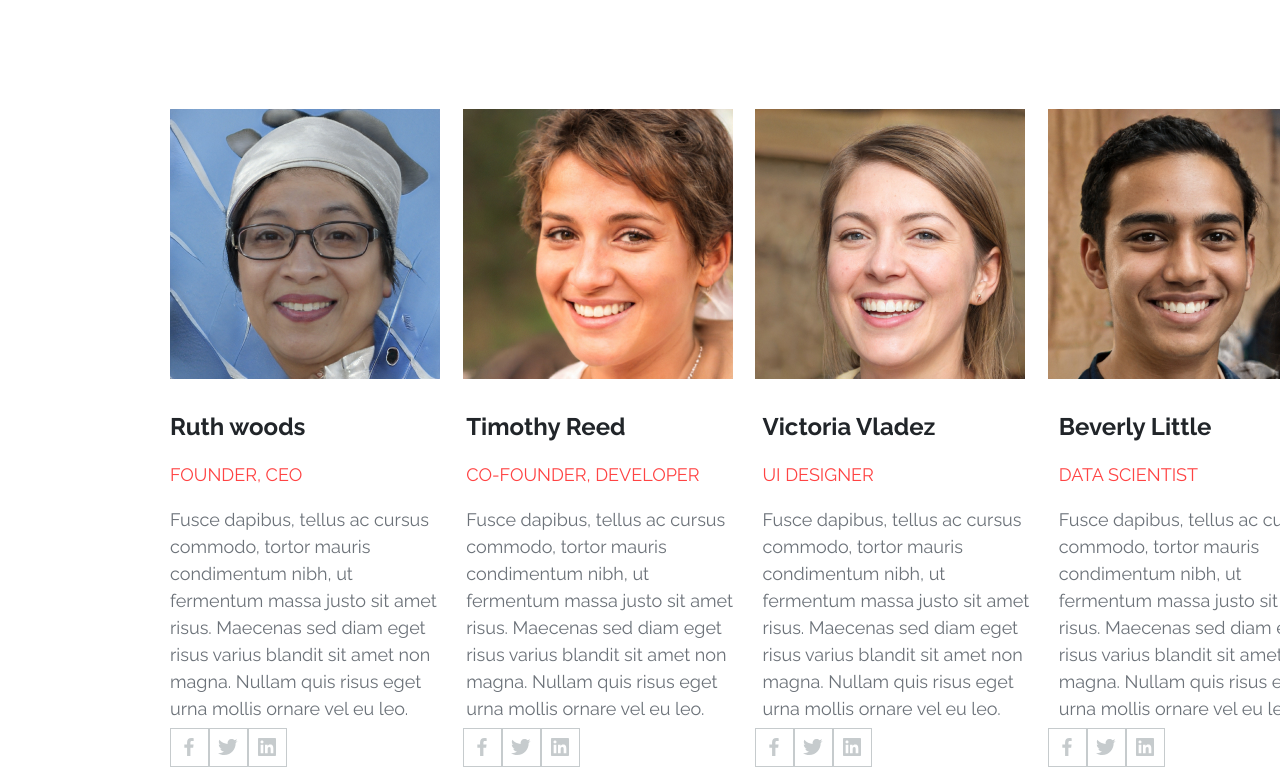
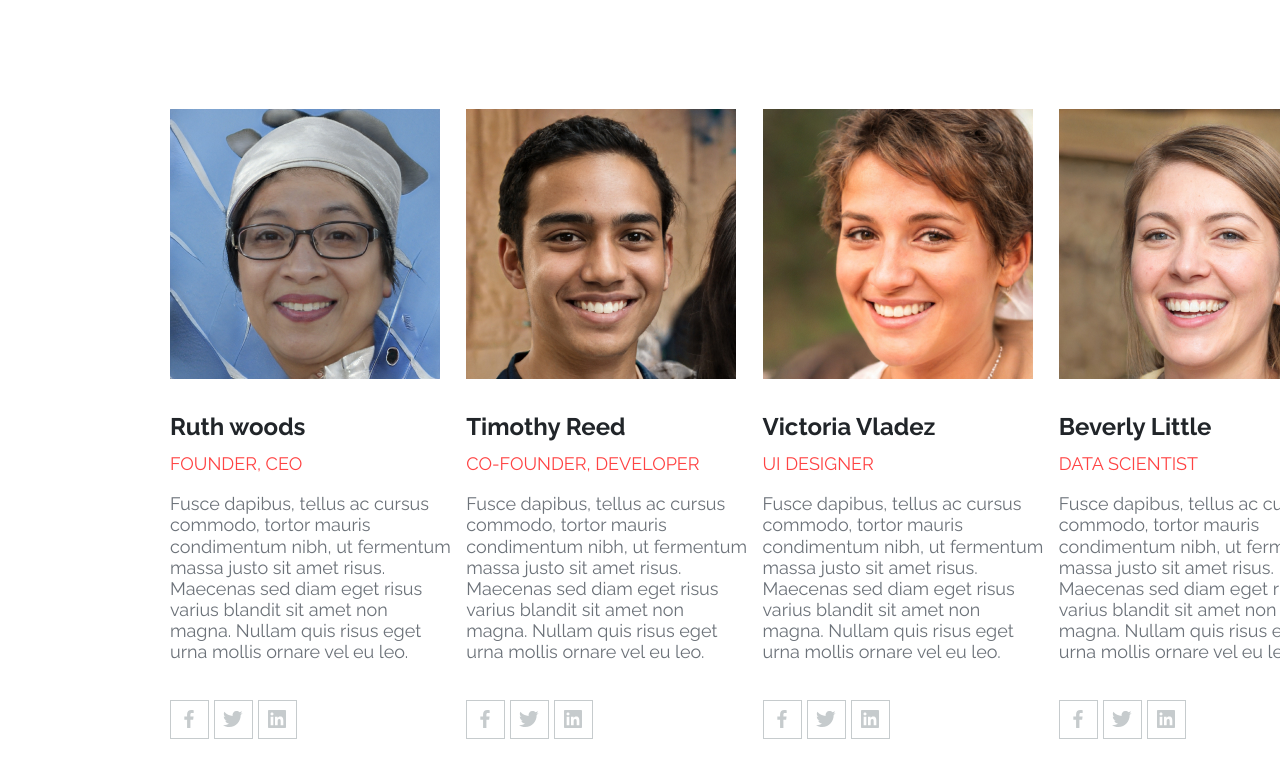
Before and after one commit to IvanPytlyak/IvanPytlyak-First_project, a plain HTML site: page index.html in a window 1280 px wide. Shown: the part 2402-3180 px from the top of the page. Drawn offline with nearby package versions, Linux system fonts and the light colour scheme; files whose address does not match are found by name.

Commit message:
version7

```diff
--- a/css/desctop.css
+++ b/css/desctop.css
@@ -448,6 +448,7 @@ transition-delay: 0.2s;
   background-repeat: no-repeat;
   background-size: 100%;
 }
+
 .twos::after {
   content: 'Project Name';
   text-transform: uppercase;
@@ -654,6 +655,7 @@ h5.backfon {
   margin-top: 114px;
   display: grid;
   grid-template-columns: 1fr 1fr 1fr 1fr;
+  grid-column-gap: 15px;
 }
 
 .sector4 {
@@ -665,13 +667,15 @@ h5.backfon {
   margin-top: 30px;
   display: grid;
   grid-template-columns: 1fr 1fr 1fr 1fr;
-  column-gap: 15px;
+  grid-column-gap: 15px;
 }
 
 #one {
   font-size: 24px;
   font-family:'Raleway';
   font-weight: 700;
+
+  margin-bottom: 0px;
 }
 
 #two {
@@ -684,24 +688,30 @@ h5.backfon {
 }
 
 #tree {
-  margin-top: 17.86px;
+  /* margin-top: 17.86px; */
   font-size: 18px;
   font-family:'Raleway';
   font-weight: 400;
   color: #6C7279;
-  width: 270px;
-  height: 168px;
+  margin-bottom: 0rem;
+  line-height: 21.13px;
 }
+
 
 .link {
   display: grid;
   grid-template-columns: 3fr 3fr 3fr 3fr;
+  grid-column-gap: 15px;
 }
 
 .links1, .links2, .links3, .links4 {
   display: flex;
   justify-content: start;
   margin-top: 37.86px;
+}
+
+#alt1 {
+  margin-right: 5px;
 }
 
 .slide {
--- a/index.html
+++ b/index.html
@@ -101,10 +101,10 @@
 
             <section class="section_tree">
                 <div class="photo">
-                    <div class="sector4"><img src="./img/4 блок/Rectangle 24.jpg" alt="photo1"></div>
-                    <div class="sector4"><img src="./img/4 блок/Rectangle 24 (1).jpg" alt="photo2"></div>
-                    <div class="sector4"><img src="./img/4 блок/Rectangle 24 (2).jpg" alt="photo3"></div>
-                    <div class="sector4"><img src="./img/4 блок/Rectangle 25.jpg" alt="photo5"></div>
+                    <div class="sector4"><img src="./img/4 блок/1.jpg" alt="photo1"></div>
+                    <div class="sector4"><img src="./img/4 блок/2.jpg" alt="photo2"></div>
+                    <div class="sector4"><img src="./img/4 блок/3.jpg" alt="photo3"></div>
+                    <div class="sector4"><img src="./img/4 блок/4.jpg" alt="photo5"></div>
                 </div>
                 <div class="text">
                     <div class="sector5">
@@ -131,27 +131,28 @@
 
                 <section class="link">
                     <div class="links1">
-                        <div><a href="https://ru-ru.facebook.com/"><img src="./img/5 блок/facebook_icon.svg" alt="fecebook"></a></div>
-                        <div><a href="https://twitter.com/?lang=ru"><img src="./img/5 блок/twitter_icon.svg" alt="twitter"></a></div>
-                        <div><a href="https://ru.linkedin.com/"><img src="./img/5 блок/linkedin_icon.svg" alt="linkedin"></a></div>
+                        <div><a id="alt1" href="https://ru-ru.facebook.com/"><img src="./img/5 блок/facebook_icon.svg" alt="fecebook"></a></div>
+                        <div><a id="alt1" href="https://twitter.com/?lang=ru"><img src="./img/5 блок/twitter_icon.svg" alt="twitter"></a></div>
+                        <div><a id="alt1" href="https://ru.linkedin.com/"><img src="./img/5 блок/linkedin_icon.svg" alt="linkedin"></a></div>
                     </div>
                     <div class="links2">
-                        <div><a href="https://ru-ru.facebook.com/"><img src="./img/5 блок/facebook_icon.svg" alt="fecebook"></a></div>
-                        <div><a href="https://twitter.com/?lang=ru"><img src="./img/5 блок/twitter_icon.svg" alt="twitter"></a></div>
-                        <div><a href="https://ru.linkedin.com/"><img src="./img/5 блок/linkedin_icon.svg" alt="linkedin"></a></div>
+                        <div><a id="alt1" href="https://ru-ru.facebook.com/"><img src="./img/5 блок/facebook_icon.svg" alt="fecebook"></a></div>
+                        <div><a id="alt1" href="https://twitter.com/?lang=ru"><img src="./img/5 блок/twitter_icon.svg" alt="twitter"></a></div>
+                        <div><a id="alt1" href="https://ru.linkedin.com/"><img src="./img/5 блок/linkedin_icon.svg" alt="linkedin"></a></div>
                     </div>
                     <div class="links3">
-                        <div><a href="https://ru-ru.facebook.com/"><img src="./img/5 блок/facebook_icon.svg" alt="fecebook"></a></div>
-                        <div><a href="https://twitter.com/?lang=ru"><img src="./img/5 блок/twitter_icon.svg" alt="twitter"></a></div>
+                        <div><a id="alt1" href="https://ru-ru.facebook.com/"><img src="./img/5 блок/facebook_icon.svg" alt="fecebook"></a></div>
+                        <div><a id="alt1" href="https://twitter.com/?lang=ru"><img src="./img/5 блок/twitter_icon.svg" alt="twitter"></a></div>
                         <div><a href="https://ru.linkedin.com/"><img src="./img/5 блок/linkedin_icon.svg" alt="linkedin"></a></div>
                     </div>
                     <div class="links4">
-                        <div><a href="https://ru-ru.facebook.com/"><img src="./img/5 блок/facebook_icon.svg" alt="fecebook"></a></div>
-                        <div><a href="https://twitter.com/?lang=ru"><img src="./img/5 блок/twitter_icon.svg" alt="twitter"></a></div>
-                        <div><a href="https://ru.linkedin.com/"><img src="./img/5 блок/linkedin_icon.svg" alt="linkedin"></a></div>
+                        <div><a id="alt1" href="https://ru-ru.facebook.com/"><img src="./img/5 блок/facebook_icon.svg" alt="fecebook"></a></div>
+                        <div><a id="alt1" href="https://twitter.com/?lang=ru"><img src="./img/5 блок/twitter_icon.svg" alt="twitter"></a></div>
+                        <div><a id="alt1" href="https://ru.linkedin.com/"><img src="./img/5 блок/linkedin_icon.svg" alt="linkedin"></a></div>
                     </div>
 
                 </section>
+
             </section>
             <section class="section_four">
                 <div id="carouselExampleDark" class="carousel carousel-dark slide" data-bs-ride="carousel">
```
Also changed, not shown: img/4 блок/1.jpg (added), img/4 блок/2.jpg (added), img/4 блок/3.jpg (added), img/4 блок/4.jpg (added).
